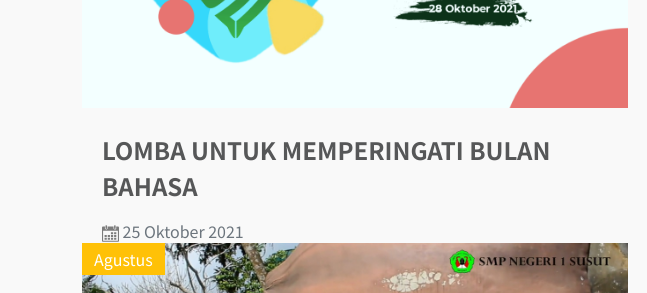
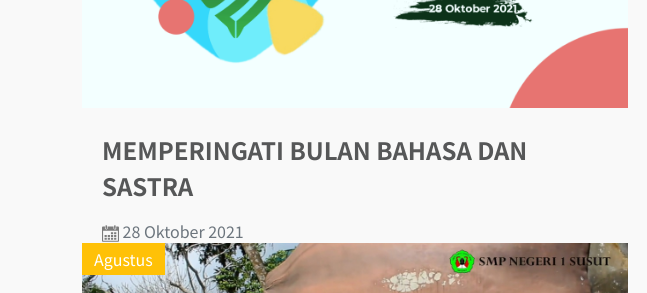
Before and after one commit to osonesu/osonesu.github.io, a plain HTML site: page index.html in a window 1280 px wide. Shown: the part 3940-4233 px from the top of the page, 0-647 px from the left. Drawn offline with Linux system fonts and the light colour scheme.

Commit message:
Add files via upload

```diff
--- a/index.html
+++ b/index.html
@@ -288,9 +288,9 @@ Meningkatkan prestasi SMP Negeri 1 Susut melalui keaktifan, pengembangan ekstrak
 
                                 <div class="news-text-info">
                                     <h5 class="news-title">
-                                        <a href="https://osonesu.github.io/kegiatan/bulan-bahasa" class="news-title-link">LOMBA UNTUK MEMPERINGATI BULAN BAHASA</a>
+                                        <a href="https://osonesu.github.io/kegiatan/bulan-bahasa" class="news-title-link">MEMPERINGATI BULAN BAHASA DAN SASTRA</a>
                                     </h5>
-                                    <span class="text-muted"><img width="17px" class="color" src="images/svg/calendar.svg" /> 25 Oktober 2021</span>
+                                    <span class="text-muted"><img width="17px" class="color" src="images/svg/calendar.svg" /> 28 Oktober 2021</span>
                                 </div>
                             </div>
                         </div>
```
